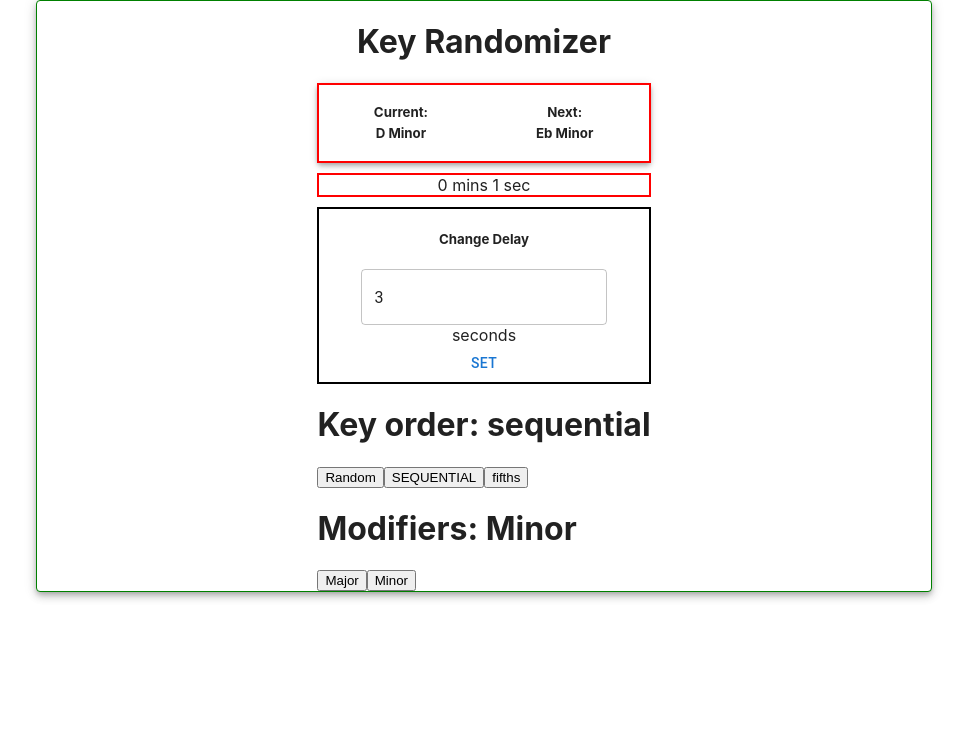
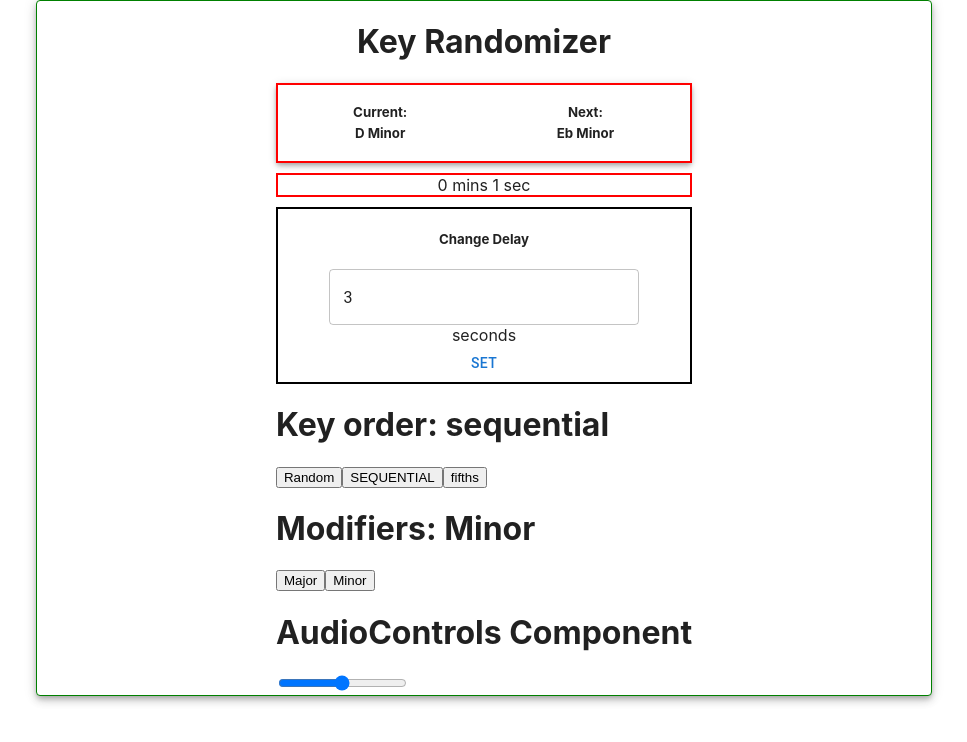
Before and after one commit to luketurnerdev/randomkeygenerator, a React (Create React App) app: page / in a window 1280 px wide. Shown: the top 742 px of the page, without its empty margins (156-1123 px from the left). Built offline with nearby package versions, Linux system fonts and the light colour scheme; no server answers.

Commit message:
add AudioControls component

```diff
--- /dev/null
+++ b/src/Components/Randomizer/AudioControls/index.js
@@ -0,0 +1,24 @@
+import {useState} from 'react';
+const AudioControls = () => {
+    const [volume, setVolume] = useState(50);
+
+    const VolumeDisplay = () => {
+        return (
+          <input min="1" max="100" value={volume} onClick={e => changeVolume(e)} type="range" >
+          </input>
+        )
+      }
+
+      const changeVolume = e => {
+            // TODO
+      }
+
+      return (
+         <div>
+              <h1>AudioControls Component</h1>
+              <VolumeDisplay />
+         </div>
+      )
+}
+
+export default AudioControls;
--- /dev/null
+++ b/src/Components/Randomizer/ChangeModDisplay/index.js
@@ -0,0 +1,26 @@
+const ChangeModDisplay = props => {
+    const {modifiers, setModifiers} = props;
+    const addOrRemoveMod = modString => {
+      let prev = modifiers;
+      prev.includes(modString) ? setModifiers(prev.filter((e) => {return e != modString})) : setModifiers([...prev, modString])
+    }
+
+
+    return (
+      <div>
+       <h1>Modifiers: {modifiers}</h1>
+
+      <button onClick={() => addOrRemoveMod("Major")}>
+       Major
+     </button>
+
+    <button onClick={() => addOrRemoveMod("Minor")}>
+       Minor
+    </button>
+
+
+     </div>
+    )
+  }
+
+  export default ChangeModDisplay;
--- /dev/null
+++ b/src/Components/Randomizer/ChangeOrderDisplay/index.js
@@ -0,0 +1,24 @@
+const ChangeOrderDisplay = props => {
+    const {keyOrder, setKeyOrder} = props;
+    return (
+      <div>
+      <h1>Key order: {keyOrder}</h1>
+      <button
+        onClick={() => setKeyOrder("randomKey")}
+      >
+        {keyOrder === "randomKey" ? "RANDOM" : "Random"}
+      </button>
+      <button onClick={() => setKeyOrder("sequential")}
+      >
+        {keyOrder === "sequential" ? "SEQUENTIAL" : "sequential"}
+
+      </button>
+      <button onClick={() => setKeyOrder("fifths")}
+      >
+        {keyOrder === "fifths" ? "FIFTHS" : "fifths"}
+      </button>
+      </div>
+    )
+  }
+
+export default ChangeOrderDisplay;
--- a/src/Components/Randomizer/index.js
+++ b/src/Components/Randomizer/index.js
@@ -1,268 +1,17 @@
 import {useState} from 'react';
+import styles from "./styles";
 import KeyDisplay from "./KeyDisplay";
-import {generateRandomKey, generateSequentialKey, generateFifthsKey} from "../../utils/keyChanges";
-import { Paper, Grid, TextField, Button } from '@mui/material';
-
-
-
-
+import ChangeModDisplay from "./ChangeModDisplay";
+import AudioControls from "./AudioControls";
+import ChangeOrderDisplay from "./ChangeOrderDisplay";
+import { Paper, TextField, Button } from '@mui/material';
 
 const Randomizer = () => {
-  const keysWithFlats = ["Ab","A","Bb","B","C","Db","D","Eb","E","F","Gb","G"];
-  // const keysWithSharps = ["A","A#","B","C","C#","D","D#","E","F","F#","G", "G#"];
 
-  const [currentKeyset, setCurrentKeyset] = useState(keysWithFlats);
   const [keyOrder, setKeyOrder] = useState("sequential")
   const [delayInSeconds, setDelayInSeconds] = useState(3);
   const [loop, setLoop] = useState(true)
-  const [volume, setVolume] = useState(50);
   const [modifiers, setModifiers] = useState(["Minor"])
-
-  // */
-
-
-  //TODO:
-
-  // make metronome reset on  chord regardless of bpm and timing
-  // keep a log of chords played in case cool progressions emerge
-  // users can save these later?
-
-  //Allow user to choose flats or sharps
-
-  const styles = {
-    paperContainer: {
-      display: 'flex',
-      alignItems: 'center',
-      flexDirection: 'column',
-      border: '1px solid green',
-      margin: ' 0 15%',
-    },
-    keyDisplayGrid: {
-      display: 'flex',
-      flexDirection: 'column',
-      justifyContent: 'center',
-      height: '10vh',
-      width: '100%%',
-      textAlign: 'center',
-      border: '2px solid red'
-    },
-    keyDisplayItem: {
-      // border: '2px solid green',
-    },
-    gridItemText: {
-      margin: '5px 0 ',
-    },
-    countdown: {
-      margin: '10px 0',
-      border: '2px solid red',
-      textAlign: 'center',
-      fontWeight: 400
-    },
-    delayDisplay: {
-      border: '2px solid black',
-      display: 'flex',
-      flexDirection: 'column',
-      justifyContent: 'center',
-      alignItems: 'center'
-    },
-    seconds: {
-      width: '75%',
-      height: '30%',
-      padding: '0 10px',
-    },
-    delayText: {
-
-    }
-  }
-
-  const changeVolume = e => {
-    let vol = e.target.value;
-
-    setVolume(vol);
-    // for (const key in chords) {
-
-    //   chords[key].volume = newVol/100;
-    // }
-  }
-
-//   const KeyDisplay = () => {
-//     const [currentKey, setCurrentKey] = useState("C");
-//     const [upcomingKey,setUpcomingKey] = useState("Db");
-//     const [currentMod, setCurrentMod] = useState("Major");
-//     const [upcomingMod,setUpcomingMod] = useState("Major");
-
-
-//     // const randomizeModIfEnabled = () => {
-//     //   if (randomizeMod) {
-//     //     let newMod = modifiers[Math.floor(Math.random() * modifiers.length)];
-//     //     setUpcomingMod(newMod);
-//     //   }
-//     // }
-
-//     const decideUpcomingKey = () => {
-//       switch (keyOrder) {
-//         case "randomKey":
-//           return (generateRandomKey(currentKeyset));
-//         case "sequential":
-//           // We pass in upcoming so it starts from correct key
-//           return (generateSequentialKey(upcomingKey, currentKeyset));
-//           case "fifths":
-//           return (generateFifthsKey(upcomingKey, currentKeyset));
-//         default: {
-//           break;
-//         }
-//       }
-//     }
-//     const playChord = () => {
-//       let chord = chords[`${upcomingKey}${upcomingMod}`];
-//       chord.play()
-//       if (chord) {
-
-//         // chord.once('load', () => {})
-//         // chord.volume = volume / 100;
-//         // chord.play();
-//         // // TODO - if loop selected
-//         // chord.loop = loop;
-//       }
-//       else {
-//         console.error('no chord found')
-//       }
-//     }
-
-
-//     const clockRenderer = ({ hours, minutes, seconds, completed, api}) => {
-
-//       // TODO - when 3 sec left, play click (but dont alter state)
-//       if (completed) {
-
-//         // start: current = G. Upcoming = Ab.
-//         // Countdown begins.
-//         // upcon complettion..
-
-//         // upcoming = Ab (same as before)
-
-//         // Stop any previous chords
-//         Howler.stop()
-//         // Play current
-//         playChord();
-
-//         //Restart clock
-//         api.start();
-
-//         // Current is discarded.
-//         // Upcoming becomes current.
-
-//         setUpcomingKey(decideUpcomingKey());
-//         setCurrentKey(upcomingKey);
-
-//         // Change state for next reset
-
-//         // Always randomly select from list of available mods (chosen by user)
-//         setUpcomingMod(modifiers[Math.floor(Math.random() * modifiers.length)]);
-//         setCurrentMod(upcomingMod);
-
-
-//         return <h1>paused</h1>
-//         }
-
-//         else {
-//           // Render a countdown
-//           return (
-//             <div style={styles.countdown} >
-
-//             <span>{(hours > 0) && hours} {minutes} mins {seconds} sec</span>
-//             </div>
-//           )
-//         }
-//     };
-
-
-
-//     return (
-// <>
-//       <Paper elevation={4}>
-//         <Grid container style={styles.keyDisplayGrid}>
-//           <Grid item xs={6} style={styles.keyDisplayItem}>
-//             <h5 style={styles.gridItemText}>Current:</h5>
-//             <h5 style={styles.gridItemText}>{currentKey} {currentMod}</h5>
-
-//           </Grid>
-//           <Grid item xs={6} style={styles.keyDisplayItem}>
-//                 <h5 style={styles.gridItemText}>Next:</h5>
-//                 <h5 style={styles.gridItemText}>{upcomingKey} {upcomingMod}</h5>
-//           </Grid>
-//          </Grid>
-
-//       </Paper>
-
-//     <Countdown
-//         date={Date.now() + delayInSeconds * 1000}
-//         renderer={clockRenderer}
-//     />
-// </>
-
-
-//     )
-//   }
-
-  const ChangeOrderDisplay = () => {
-    return (
-      <div>
-      <h1>Key order: {keyOrder}</h1>
-      <button
-        onClick={() => setKeyOrder("randomKey")}
-      >
-        {keyOrder === "randomKey" ? "RANDOM" : "Random"}
-      </button>
-      <button onClick={() => setKeyOrder("sequential")}
-      >
-        {keyOrder === "sequential" ? "SEQUENTIAL" : "sequential"}
-
-      </button>
-      <button onClick={() => setKeyOrder("fifths")}
-      >
-        {keyOrder === "fifths" ? "FIFTHS" : "fifths"}
-      </button>
-      </div>
-    )
-  }
-
-
-
-  const VolumeDisplay = () => {
-    return (
-      <input min="1" max="100" value={volume} onClick={e => changeVolume(e)} type="range" >
-      </input>
-    )
-  }
-
-
-
-  const ChangeModDisplay = props => {
-    const {modifiers, setModifiers} = props;
-    const addOrRemoveMod = modString => {
-      let prev = modifiers;
-      prev.includes(modString) ? setModifiers(prev.filter((e) => {return e != modString})) : setModifiers([...prev, modString])
-    }
-
-
-    return (
-      <div>
-       <h1>Modifiers: {modifiers}</h1>
-
-      <button onClick={() => addOrRemoveMod("Major")}>
-       Major
-     </button>
-
-    <button onClick={() => addOrRemoveMod("Minor")}>
-       Minor
-    </button>
-
-
-     </div>
-    )
-  }
-
 
   const DelayDisplay = () => {
     const [delay,setDelay] = useState(delayInSeconds);
@@ -297,17 +46,12 @@ const Randomizer = () => {
         />
 
         <DelayDisplay />
-        <ChangeOrderDisplay />
+        <ChangeOrderDisplay
+          keyOrder={keyOrder}
+          setKeyOrder={setKeyOrder}
+        />
         <ChangeModDisplay modifiers={modifiers} setModifiers={setModifiers} />
-
-        {/* <VolumeDisplay />  */}
-        {/* <h1>Vol: {volume} </h1>
-
-        <h1>Random? {randomizeMod.toString()} </h1>
-        <h5>Delay</h5>
-        <button onClick={() => changeKeySequentially()}> Test </button>
-        <input type="number" onChange={e => changeDelay(e)} /> <span> seconds </span>
-        <h5>Seconds</h5> */}
+        <AudioControls />
       </div>
     </Paper>
   );
--- /dev/null
+++ b/src/Components/Randomizer/styles.js
@@ -0,0 +1,47 @@
+const styles = {
+    paperContainer: {
+      display: 'flex',
+      alignItems: 'center',
+      flexDirection: 'column',
+      border: '1px solid green',
+      margin: ' 0 15%',
+    },
+    keyDisplayGrid: {
+      display: 'flex',
+      flexDirection: 'column',
+      justifyContent: 'center',
+      height: '10vh',
+      width: '100%%',
+      textAlign: 'center',
+      border: '2px solid red'
+    },
+    keyDisplayItem: {
+      // border: '2px solid green',
+    },
+    gridItemText: {
+      margin: '5px 0 ',
+    },
+    countdown: {
+      margin: '10px 0',
+      border: '2px solid red',
+      textAlign: 'center',
+      fontWeight: 400
+    },
+    delayDisplay: {
+      border: '2px solid black',
+      display: 'flex',
+      flexDirection: 'column',
+      justifyContent: 'center',
+      alignItems: 'center'
+    },
+    seconds: {
+      width: '75%',
+      height: '30%',
+      padding: '0 10px',
+    },
+    delayText: {
+
+    }
+  }
+
+  export default styles;
```
